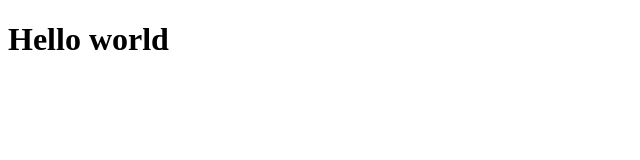
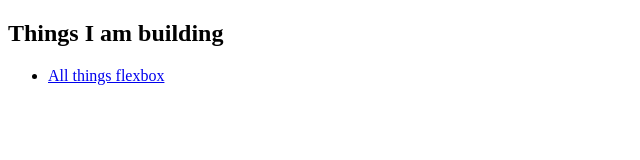
Before and after one commit to giuliazeni/frontend-stuff, a plain HTML site: page index.html in a window 1280 px wide. Shown: the whole page, without its empty margins (0-640 px from the left). Drawn offline with Linux system fonts and the light colour scheme.

Commit message:
beginning the homepage

```diff
--- a/index.html
+++ b/index.html
@@ -10,6 +10,9 @@
     <title>Giulia's frontend projects</title>
   </head>
   <body>
-    <h1>Hello world</h1>
+    <h2>Things I am building</h2>
+    <ul>
+      <li><a href="flexbox-3/">All things flexbox</a></li>
+    </ul>
   </body>
 </html>
```
